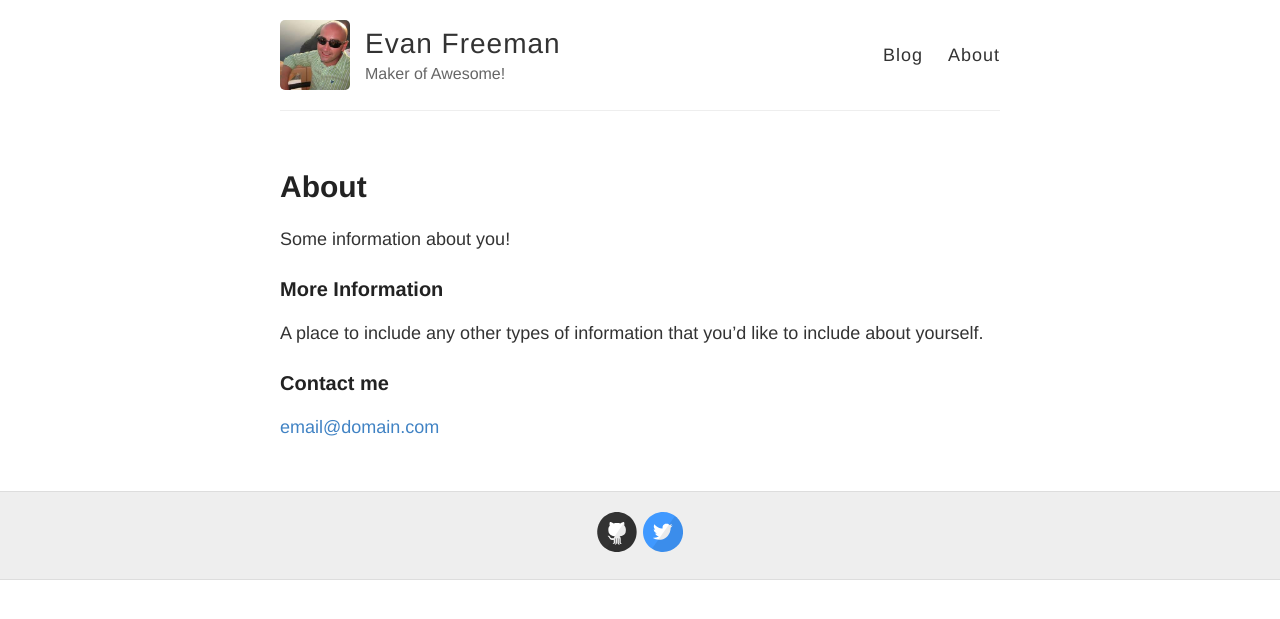
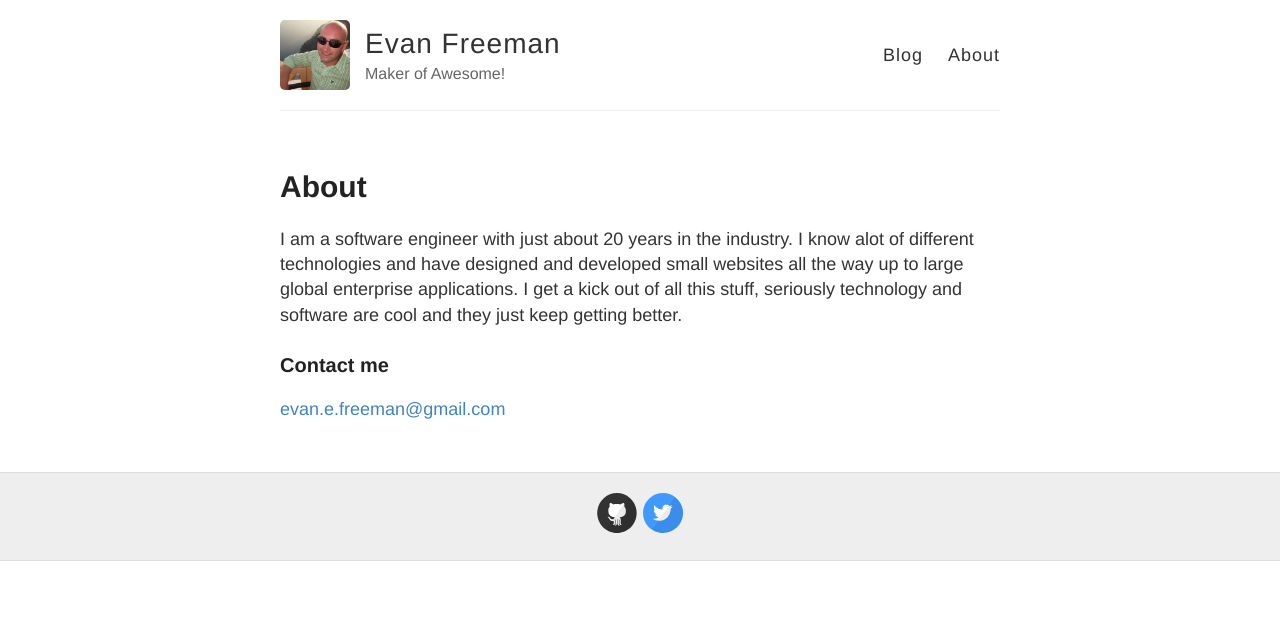
Before and after one commit to EvanFreeman/evanfreeman.github.io, a Jekyll site: the page built from about.md, in a window 1280 px wide. Shown: the top 619 px of the page. Built offline with Jekyll 4.4.1, drawn with Linux system fonts in a browser that asks for light colours.

Commit message:
update about

```diff
--- a/about.md
+++ b/about.md
@@ -4,12 +4,12 @@ title: About
 permalink: /about/
 ---
 
-Some information about you!
-
-### More Information
-
-A place to include any other types of information that you'd like to include about yourself.
+I am a software engineer with just about 20 years in the industry. I know alot
+of different technologies and have designed and developed small websites all
+the way up to large global enterprise applications. I get a kick out of all
+this stuff, seriously technology and software are cool and they just keep
+getting better.
 
 ### Contact me
 
-[email@domain.com](mailto:email@domain.com)
+[evan.e.freeman@gmail.com](mailto:evan.e.freeman@gmail.com)
```
